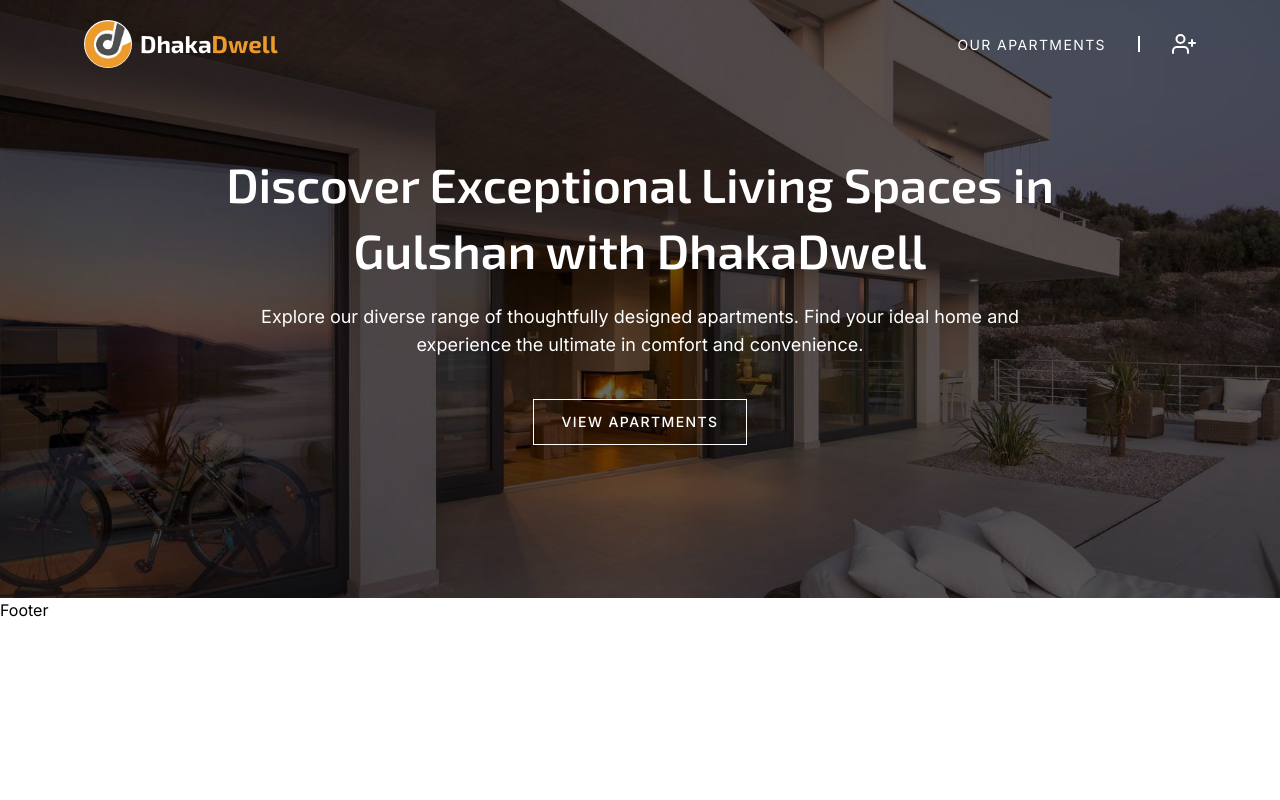
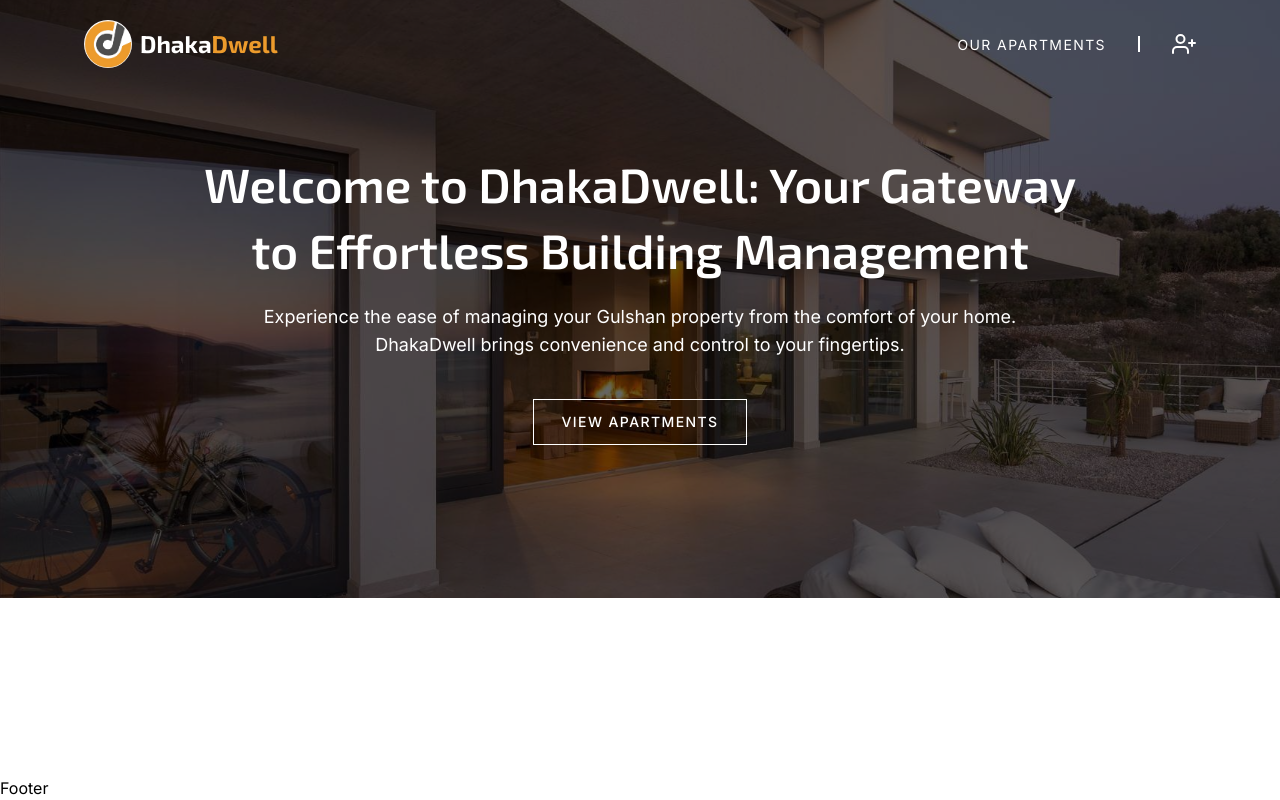
Before and after one commit to imrulkaisar/Dhaka-Dwell-client, a React (Vite) app: page / in a window 1280 px wide. Built offline with nearby package versions, Linux system fonts and the light colour scheme; no server answers.

Commit message:
Added pageHeader components

```diff
--- a/src/Components/Homepage/Hero.jsx
+++ b/src/Components/Homepage/Hero.jsx
@@ -11,13 +11,14 @@ const Hero = () => {
     >
       <div className="min-h-[600px] bg-[rgba(0,0,0,0.6)] py-28 flex justify-center items-center text-white">
         <div className="text-center max-w-4xl space-y-5">
-          <h2 className="font-display font-semibold text-5xl leading-snug">
-            Discover Exceptional Living Spaces in Gulshan with DhakaDwell
+          <h2 className="section-heading">
+            Welcome to DhakaDwell: Your Gateway to Effortless Building
+            Management
           </h2>
           <p className="max-w-3xl mx-auto text-lg">
-            Explore our diverse range of thoughtfully designed apartments. Find
-            your ideal home and experience the ultimate in comfort and
-            convenience.
+            Experience the ease of managing your Gulshan property from the
+            comfort of your home. DhakaDwell brings convenience and control to
+            your fingertips.
           </p>
           <p></p>
           <Link
--- /dev/null
+++ b/src/Components/PageHeader.jsx
@@ -0,0 +1,24 @@
+import pageHeaderBg from "./../assets/images/page-header-bg.jpg";
+
+const PageHeader = ({ title = "Page Header", description }) => {
+  return (
+    <section
+      style={{
+        backgroundImage: `url("${pageHeaderBg}")`,
+      }}
+    >
+      <div className="min-h-[300px] bg-[rgba(0,0,0,0.6)] py-28 flex justify-center items-center text-white">
+        <div className="text-center max-w-4xl space-y-5">
+          <h2 className="section-heading">{title}</h2>
+          {description ? (
+            <p className="max-w-3xl mx-auto text-lg">{description}</p>
+          ) : (
+            ""
+          )}
+        </div>
+      </div>
+    </section>
+  );
+};
+
+export default PageHeader;
--- a/src/Layouts/Header.jsx
+++ b/src/Layouts/Header.jsx
@@ -17,7 +17,7 @@ const Header = () => {
   const { user } = useAuth();
 
   return (
-    <header className="py-5 text-white -mb-[90px]">
+    <header className="py-5 text-white -mb-[90px] relative">
       <div className="container-area flex justify-between items-center">
         <Logo />
         <div className="flex items-center justify-center gap-8">
--- a/src/Layouts/MainTemplate.jsx
+++ b/src/Layouts/MainTemplate.jsx
@@ -4,13 +4,13 @@ import Footer from "./Footer";
 
 const MainTemplate = () => {
   return (
-    <>
+    <div className="flex flex-col min-h-screen">
       <Header />
-      <main>
+      <main className="flex-grow">
         <Outlet />
       </main>
       <Footer />
-    </>
+    </div>
   );
 };
 
--- a/src/Pages/Apartments.jsx
+++ b/src/Pages/Apartments.jsx
@@ -24,10 +24,15 @@
  * [TODO] 4. Note: Apply pagination at the bottom of this page. Every page will have a maximum of 6 apartment information. Rest will be on other pages following previous rule 6 apartment information in one page.
  */
 
+import PageHeader from "../Components/PageHeader";
+
 const Apartments = () => {
   return (
     <div>
-      <h2>All Apartments</h2>
+      <PageHeader
+        title="All Apartments"
+        description="Explore our diverse range of thoughtfully designed apartments. Find your ideal home and experience the ultimate in comfort and convenience."
+      />
     </div>
   );
 };
--- a/src/index.css
+++ b/src/index.css
@@ -29,7 +29,7 @@
     @apply font-secondary tracking-[5px] uppercase text-lg;
   }
   .section-heading {
-    @apply font-primary tracking-widest text-4xl uppercase;
+    @apply font-display font-semibold text-5xl leading-snug;
   }
   .form-group {
     @apply flex flex-col gap-1;
```
Also changed, not shown: src/assets/images/page-header-bg.jpg (added).
